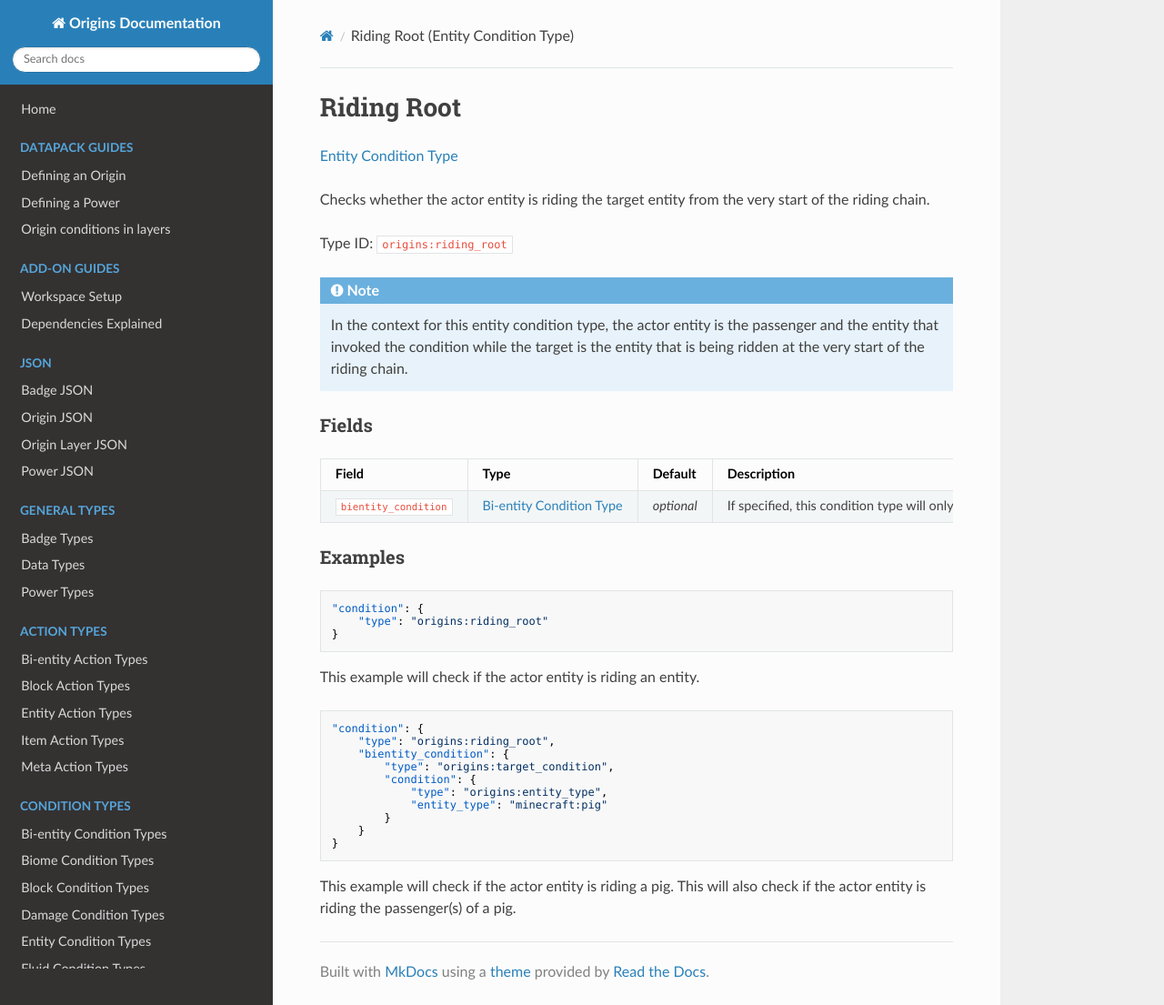
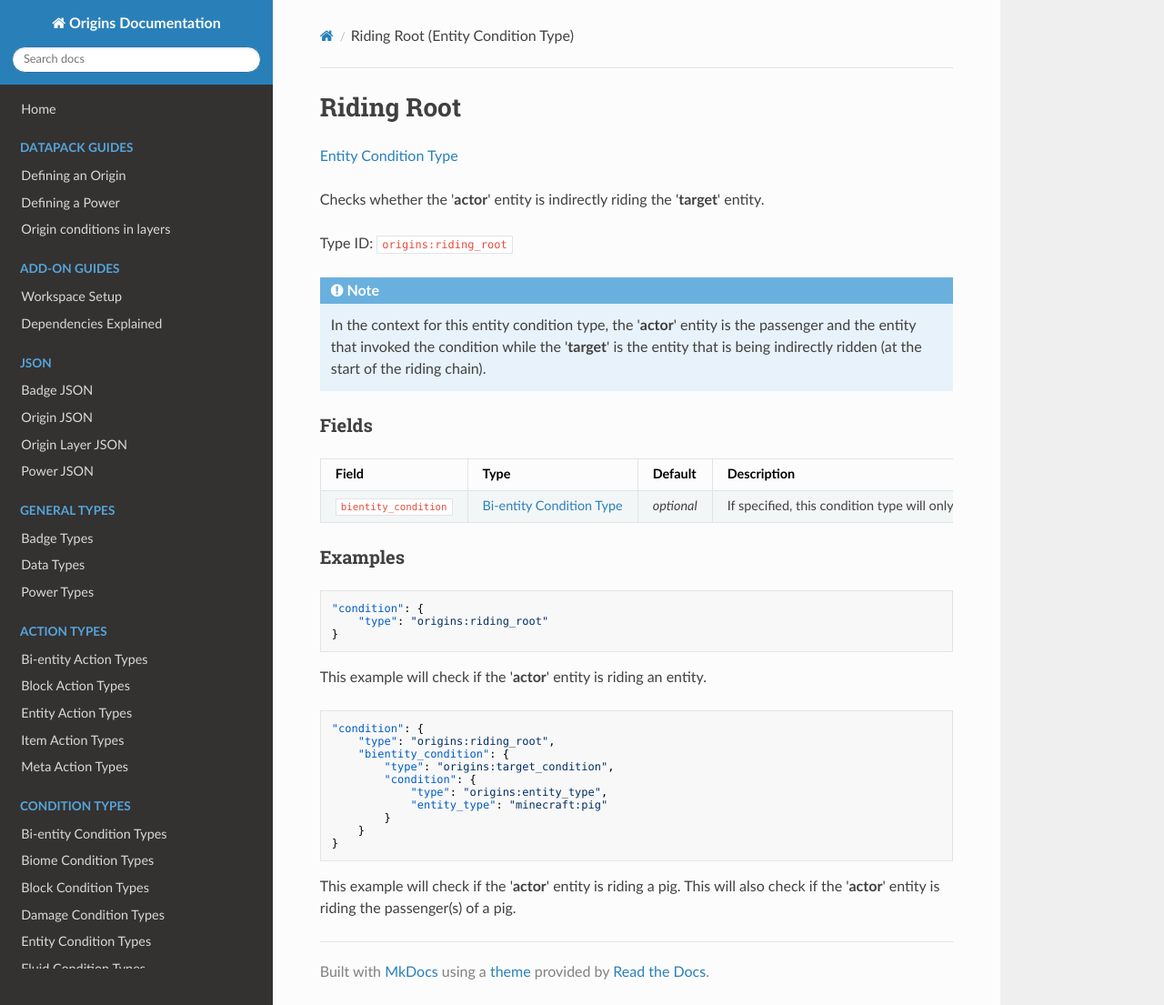
Before and after one commit to apace100/origins-docs, an MkDocs documentation site: the page built from docs/types/entity_condition_types/riding_root.md, in a window 1280 px wide and 1105 px high. Shown: the whole window at 91% size. Built offline with MkDocs 1.6.1, drawn with Linux system fonts in a browser that asks for light colours; nearby versions of some CDN libraries.

Commit message:
Updated `riding_root.md (Entity Condition Type) * Applied text styles for 'actor' and 'target' * Changed the wording in the description of the power type * Changed the wording in the admonition note

````diff
--- a/docs/types/entity_condition_types/riding_root.md
+++ b/docs/types/entity_condition_types/riding_root.md
@@ -7,21 +7,21 @@ date: 2021-10-07
 
 [Entity Condition Type](../entity_condition_types.md)
 
-Checks whether the actor entity is riding the target entity from the very start of the riding chain.
+Checks whether the '**actor**' entity is indirectly riding the '**target**' entity.
 
 Type ID: `origins:riding_root`
 
 
 !!! note
 
-    In the context for this entity condition type, the actor entity is the passenger and the entity that invoked the condition while the target is the entity that is being ridden at the very start of the riding chain.
+    In the context for this entity condition type, the '**actor**' entity is the passenger and the entity that invoked the condition while the '**target**' is the entity that is being indirectly ridden (at the start of the riding chain).
 
 
 ### Fields
 
 Field | Type | Default | Description
 ------|------|---------|-------------
-`bientity_condition` | [Bi-entity Condition Type](../bientity_condition_types.md) | _optional_ | If specified, this condition type will only evaluate to true if this condition is fulfilled by either or both the actor and target entities.
+`bientity_condition` | [Bi-entity Condition Type](../bientity_condition_types.md) | _optional_ | If specified, this condition type will only evaluate to true if this condition is fulfilled by either or both the '**actor**' and '**target**' entities.
 
 
 ### Examples
@@ -32,7 +32,7 @@ Field | Type | Default | Description
 }
 ```
 
-This example will check if the actor entity is riding an entity.
+This example will check if the '**actor**' entity is riding an entity.
 <br>
 
 ```json
@@ -48,4 +48,4 @@ This example will check if the actor entity is riding an entity.
 }
 ```
 
-This example will check if the actor entity is riding a pig. This will also check if the actor entity is riding the passenger(s) of a pig.
+This example will check if the '**actor**' entity is riding a pig. This will also check if the '**actor**' entity is riding the passenger(s) of a pig.
````
